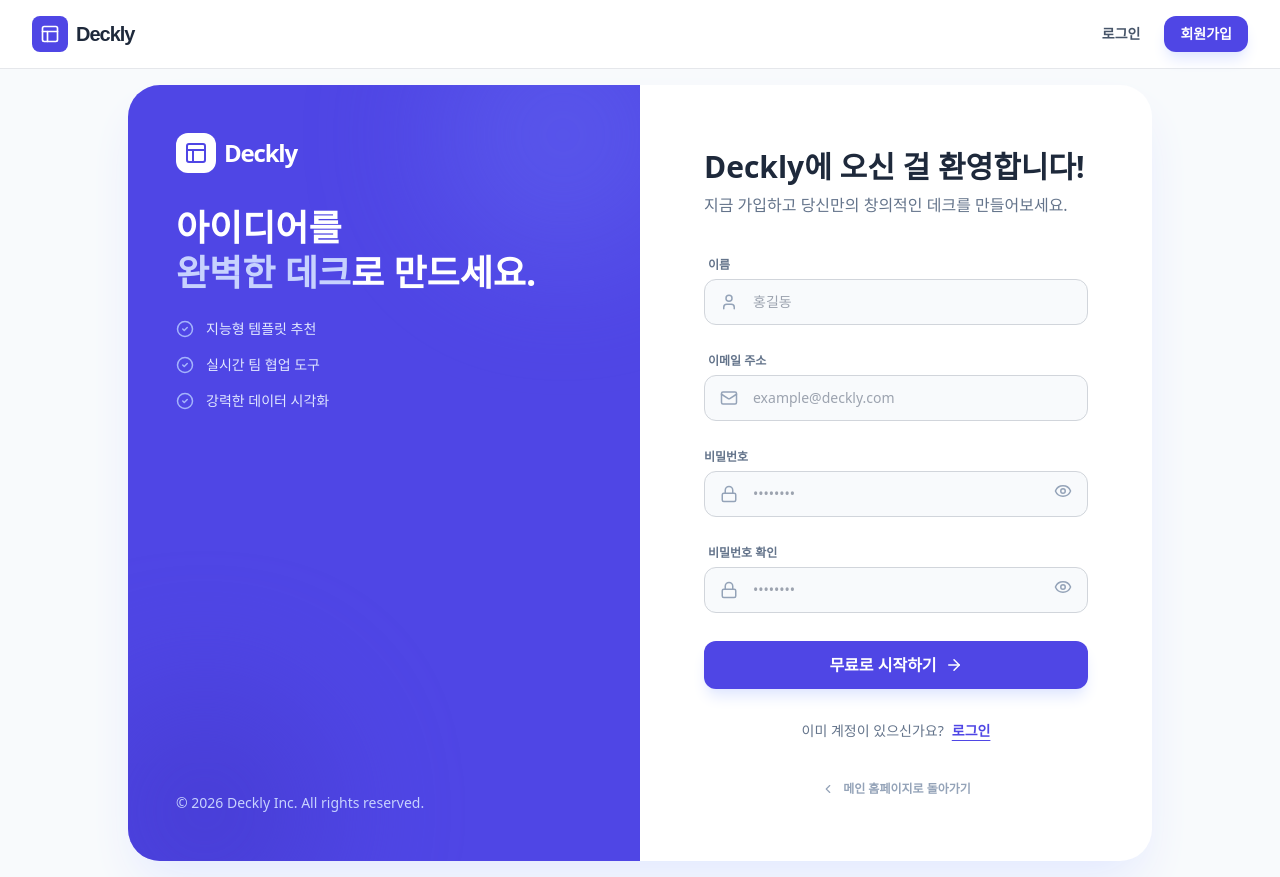
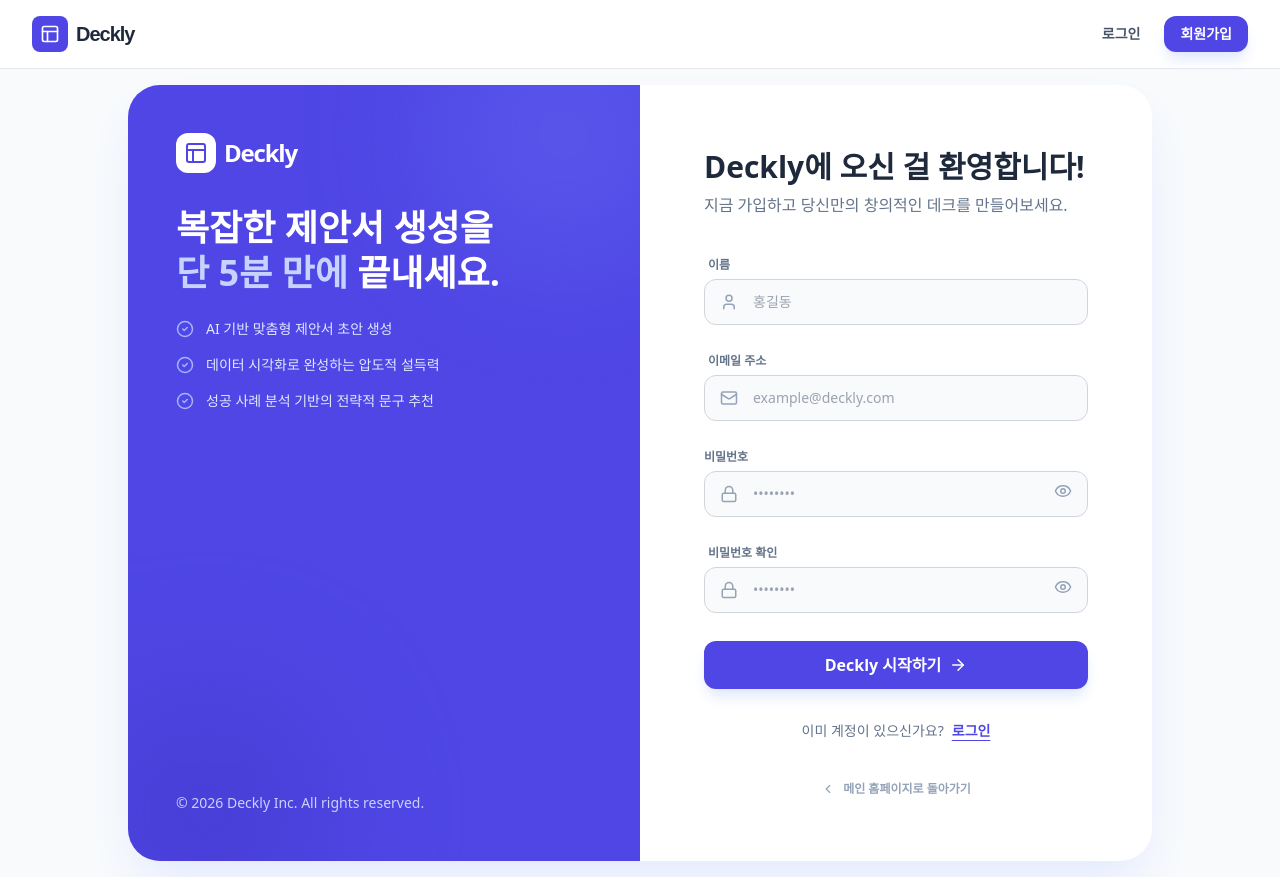
Before and after one commit to TOKTOKHAN/deckly, a Next.js app: page /signup in a window 1280 px wide. Built offline with nearby package versions, Linux system fonts and the light colour scheme; no server answers.

Commit message:
페이지 좌측 문구 수정

```diff
--- a/src/app/login/page.tsx
+++ b/src/app/login/page.tsx
@@ -124,19 +124,21 @@ export default function LoginPage() {
             </div>
 
             <h1 className="mb-6 text-4xl font-bold leading-tight">
-              아이디어를 <br />
-              <span className="text-indigo-200">완벽한 데크</span>로 만드세요.
+              복잡한 제안서 생성을 <br />
+              <span className="text-indigo-200">단 5분 만에</span> 끝내세요.
             </h1>
 
             <div className="space-y-4">
-              {['지능형 템플릿 추천', '실시간 팀 협업 도구', '강력한 데이터 시각화'].map(
-                (text, i) => (
-                  <div key={i} className="flex items-center gap-3">
-                    <CheckCircle2 size={18} className="text-indigo-300" />
-                    <span className="text-sm font-medium text-indigo-100">{text}</span>
-                  </div>
-                ),
-              )}
+              {[
+                'AI 기반 맞춤형 제안서 초안 생성',
+                '데이터 시각화로 완성하는 압도적 설득력',
+                '성공 사례 분석 기반의 전략적 문구 추천',
+              ].map((text, i) => (
+                <div key={i} className="flex items-center gap-3">
+                  <CheckCircle2 size={18} className="text-indigo-300" />
+                  <span className="text-sm font-medium text-indigo-100">{text}</span>
+                </div>
+              ))}
             </div>
           </div>
 
--- a/src/app/signup/page.tsx
+++ b/src/app/signup/page.tsx
@@ -116,19 +116,21 @@ export default function SignupPage() {
             </div>
 
             <h1 className="mb-6 text-4xl font-bold leading-tight">
-              아이디어를 <br />
-              <span className="text-indigo-200">완벽한 데크</span>로 만드세요.
+              복잡한 제안서 생성을 <br />
+              <span className="text-indigo-200">단 5분 만에</span> 끝내세요.
             </h1>
 
             <div className="space-y-4">
-              {['지능형 템플릿 추천', '실시간 팀 협업 도구', '강력한 데이터 시각화'].map(
-                (text, i) => (
-                  <div key={i} className="flex items-center gap-3">
-                    <CheckCircle2 size={18} className="text-indigo-300" />
-                    <span className="text-sm font-medium text-indigo-100">{text}</span>
-                  </div>
-                ),
-              )}
+              {[
+                'AI 기반 맞춤형 제안서 초안 생성',
+                '데이터 시각화로 완성하는 압도적 설득력',
+                '성공 사례 분석 기반의 전략적 문구 추천',
+              ].map((text, i) => (
+                <div key={i} className="flex items-center gap-3">
+                  <CheckCircle2 size={18} className="text-indigo-300" />
+                  <span className="text-sm font-medium text-indigo-100">{text}</span>
+                </div>
+              ))}
             </div>
           </div>
 
@@ -244,7 +246,7 @@ export default function SignupPage() {
                 disabled={isSubmitting}
                 isLoading={isSubmitting}
               >
-                무료로 시작하기
+                Deckly 시작하기
               </Button>
             </form>
 
```
